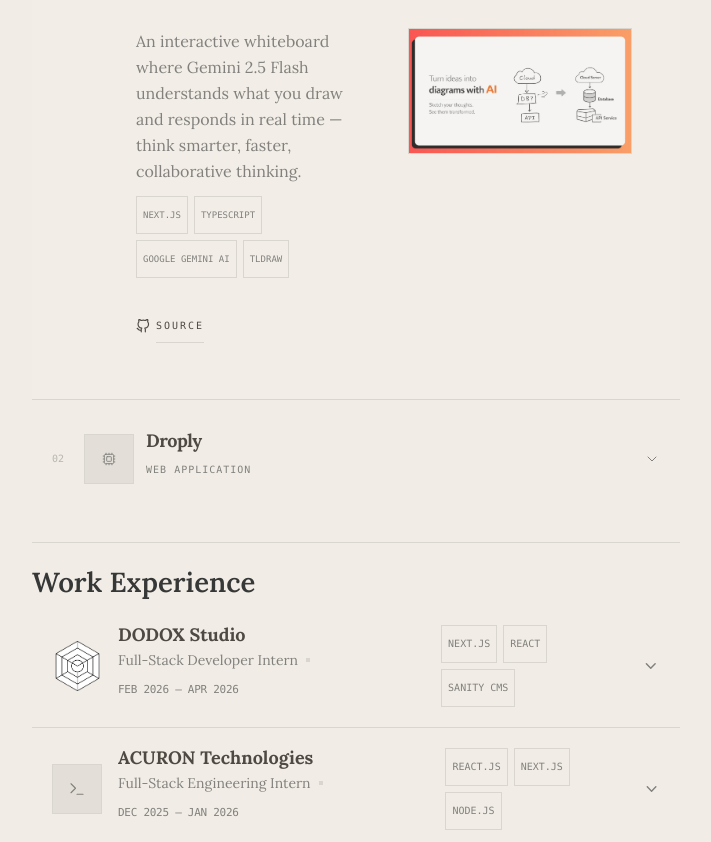
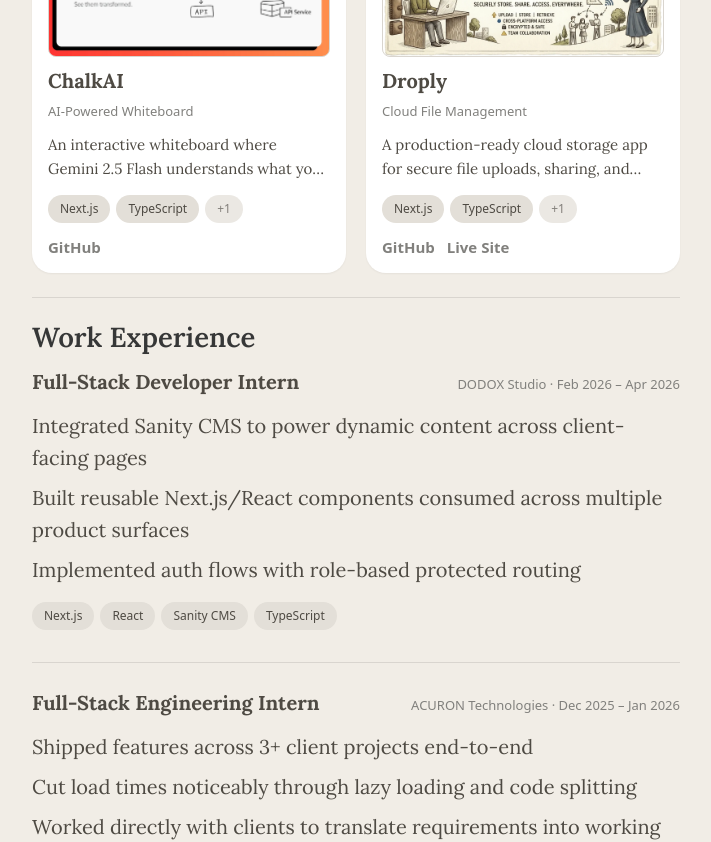
Before and after one commit to Abhishek-Sonje/Portfolio-V2, a Next.js app: page / in a window 1280 px wide. Shown: the part 1060-1902 px from the top of the page, without its empty margins (284-995 px from the left). Built offline with nearby package versions, Linux system fonts and the light colour scheme.

Commit message:
feat: add design tokens, layout utilities, and initial experience and project components

```diff
--- a/src/app/globals.css
+++ b/src/app/globals.css
@@ -383,6 +383,47 @@
     border-radius: var(--radius-pill);
     white-space: nowrap;
   }
+
+  .project-card {
+    background-color: var(--color-white);
+    border-radius: var(--radius-lg);
+    box-shadow: var(--shadow-subtle);
+    padding: var(--space-5);
+    display: flex;
+    flex-direction: column;
+    gap: var(--space-3);
+    cursor: pointer;
+    transition: transform 150ms ease, box-shadow 150ms ease;
+  }
+
+  .project-card:hover {
+    box-shadow: 0px 4px 10px 0px rgba(0, 0, 0, 0.05);
+    transform: translateY(-2px);
+  }
+
+  .project-description-truncated {
+    font-family: var(--font-serif);
+    font-size: 15px;
+    line-height: 24px;
+    color: var(--foreground);
+    display: -webkit-box;
+    -webkit-line-clamp: 2;
+    -webkit-box-orient: vertical;
+    overflow: hidden;
+  }
+
+  .projects-list {
+    display: grid;
+    grid-template-columns: 1fr;
+    gap: var(--space-6);
+  }
+
+  @media (min-width: 640px) {
+    .projects-list {
+      grid-template-columns: repeat(2, 1fr);
+      gap: var(--space-6);
+    }
+  }
 }
 
 /* =============================================
--- a/src/components/experience/Experience.tsx
+++ b/src/components/experience/Experience.tsx
@@ -1,153 +1,46 @@
-"use client";
-
-import { useState } from "react";
 import { EXPERIENCE } from "@/lib/data";
-import { ChevronDown, Terminal, Cpu } from "lucide-react";
-import Image from "next/image";
 
 export default function Experience() {
-  const [expandedIndex, setExpandedIndex] = useState<number | null>(null);
-
   return (
     <section
       id="work"
       className="flex flex-col w-full bg-background relative scroll-mt-[calc(var(--nav-height)+var(--space-5))]"
     >
-      <div className="pb-2">
+      <div className="pb-4">
         <h2 className="type-section-heading">Work Experience</h2>
       </div>
 
-      <div className="flex flex-col w-full">
-        {EXPERIENCE.map((exp, idx) => {
-          const isExpanded = expandedIndex === idx;
-          const isActive = exp.active;
+      <div className="flex flex-col gap-8">
+        {EXPERIENCE.map((exp, idx) => (
+          <div key={idx} className="flex flex-col gap-4">
+            {idx > 0 && <hr className="border-t border-border-subtle pt-4" />}
 
-          return (
-            <div
-              key={idx}
-              className={`group flex flex-col w-full border-b border-border-subtle last:border-b-0 transition-colors duration-300 ${
-                isExpanded ? "bg-surface-raised/10" : "hover:bg-surface/30"
-              }`}
-            >
-              {/* Row Trigger */}
-              <div
-                className="flex flex-col md:flex-row md:items-center justify-between p-6 cursor-pointer gap-4"
-                onClick={() => setExpandedIndex(isExpanded ? null : idx)}
-              >
-                <div className="flex items-start md:items-center gap-5">
-                  {/* Clean Logo/Icon Area - No Borders */}
-                  <div className="flex shrink-0 items-center justify-center size-10">
-                    {exp.logo ? (
-                      <Image
-                        width={40}
-                        height={40}
-                        src={exp.logo}
-                        alt={`${exp.company} logo`}
-                        className="size-full object-contain filter grayscale group-hover:grayscale-0 transition-all"
-                      />
-                    ) : (
-                      <div className="flex size-10 items-center justify-center bg-surface-overlay text-foreground-tertiary border border-border-subtle">
-                        <Terminal size={18} strokeWidth={1.5} />
-                      </div>
-                    )}
+            <div className="flex flex-col md:flex-row md:items-baseline md:justify-between gap-1">
+              <h3 className="type-bold-body text-foreground-heading">
+                {exp.role}
+              </h3>
+              <span className="type-meta-byline text-foreground-secondary">
+                {exp.company} &middot; {exp.period}
+              </span>
             </div>
 
-                  {/* Identity Block */}
-                  <div className="flex flex-col">
-                    <div className="flex items-center gap-3">
-                      <h3 className="text-lg font-bold text-foreground leading-none">
-                        {exp.company}
-                      </h3>
-                      {isActive && (
-                        <span className="flex items-center gap-1.5">
-                          <span className="size-1.5 bg-accent animate-pulse" />
-                          <span className="text-[10px] font-mono uppercase tracking-widest text-accent">
-                            Present
-                          </span>
-                        </span>
-                      )}
-                    </div>
-                    <div className="flex flex-wrap items-center gap-x-3 gap-y-1 mt-1.5">
-                      <span className="text-sm text-foreground-secondary font-medium">
-                        {exp.role}
-                      </span>
-                      <span className="hidden md:block size-1 bg-border-strong" />
-                      <span className="text-[11px] font-mono text-foreground-tertiary uppercase tracking-tight">
-                        {exp.period}
-                      </span>
-                    </div>
-                  </div>
-                </div>
-
-                {/* Status & Toggle Area */}
-                <div className="flex items-center justify-between md:justify-end gap-6 pl-0 md:pl-0 mt-4 md:mt-0 w-full md:w-auto">
-                  <div className="flex flex-wrap gap-2">
-                    {!isExpanded &&
-                      exp.stack.slice(0, 3).map((tech) => (
-                        <span
-                          key={tech}
-                          className="text-[10px] font-mono text-foreground-tertiary border border-border-subtle px-1.5 py-0.5 uppercase"
-                        >
-                          {tech}
-                        </span>
-                      ))}
-                  </div>
-                  <ChevronDown
-                    size={18}
-                    className={`text-foreground-tertiary transition-transform duration-500 ${isExpanded ? "rotate-180" : ""}`}
-                  />
-                </div>
-              </div>
-
-              {/* Expanded Content Section */}
-              <div
-                className={`transition-all duration-500 ease-in-out overflow-hidden ${
-                  isExpanded
-                    ? "max-h-[2000px] opacity-100"
-                    : "max-h-0 opacity-0"
-                }`}
-              >
-                <div className="px-6 md:pl-[84px] pb-10">
-                  <div className="flex flex-col gap-8 border-t border-border-subtle pt-8">
-                    {/* Points Section */}
-                    <div className="grid grid-cols-1 gap-4">
-                      {exp.points.map((point, i) => (
-                        <div key={i} className="group/item flex gap-4">
-                          <span className="text-foreground-tertiary font-mono text-[10px] mt-1 shrink-0 opacity-50 group-hover/item:opacity-100 transition-opacity">
-                            {String(i + 1).padStart(2, "0")}
-                          </span>
-                          <p className="text-sm text-foreground-secondary leading-relaxed max-w-3xl">
+            <div className="flex flex-col gap-3">
+              {exp.points.map((point, pointIdx) => (
+                <p key={pointIdx} className="type-article-body text-foreground leading-relaxed">
                   {point}
                 </p>
-                        </div>
               ))}
             </div>
 
-                    {/* Detailed Tech Stack */}
-                    <div className="flex flex-col gap-3">
-                      <div className="flex items-center gap-2">
-                        <Cpu size={12} className="text-foreground-tertiary" />
-                        <span className="text-[10px] font-mono uppercase tracking-widest text-foreground-tertiary">
-                          Stack Architecture
-                        </span>
-                      </div>
-                      <div className="flex flex-wrap gap-2">
+            <div className="flex flex-wrap gap-1.5 pt-1">
               {exp.stack.map((tech) => (
-                          <span
-                            key={tech}
-                            className="font-mono text-[11px] px-2.5 py-1 bg-surface-overlay border border-border text-foreground-secondary hover:border-accent hover:text-foreground transition-all cursor-default"
-                          >
+                <span key={tech} className="tech-pill">
                   {tech}
                 </span>
               ))}
             </div>
           </div>
-                  </div>
-                </div>
-              </div>
-            </div>
-          );
-        })}
+        ))}
       </div>
     </section>
   );
--- a/src/components/projects/Projects.tsx
+++ b/src/components/projects/Projects.tsx
@@ -1,164 +1,194 @@
 "use client";
 
+import { PROJECTS } from "@/lib/data";
+import { Project } from "@/types";
 import { useState } from "react";
-import { PROJECTS } from "@/lib/data";
-import { ChevronDown, Globe, Layers, ArrowUpRight, Cpu } from "lucide-react";
-import { FiGithub } from "react-icons/fi";
 import Image from "next/image";
-import Link from "next/link";
+import { motion, AnimatePresence } from "framer-motion";
 
 export default function Projects() {
-  const [expandedIndex, setExpandedIndex] = useState<number | null>(0);
+  const [selectedProject, setSelectedProject] = useState<Project | null>(null);
 
   return (
     <section
       id="projects"
       className="flex flex-col w-full bg-background relative scroll-mt-[calc(var(--nav-height)+var(--space-5))]"
     >
-      <div className="pb-2">
+      <div className="pb-4">
         <h2 className="type-section-heading">Projects</h2>
       </div>
 
-      <div className="flex flex-col w-full">
-        {PROJECTS.map((project, idx) => {
-          const isExpanded = expandedIndex === idx;
-
-          return (
+      <div className="projects-list">
+        {PROJECTS.map((project, idx) => (
           <div
             key={idx}
-              className={`group flex flex-col w-full border-b border-border-subtle last:border-b-0 transition-colors duration-500 ${
-                isExpanded ? "bg-surface-raised/5" : "hover:bg-surface/30"
-              }`}
+            className="project-card"
+            onClick={() => setSelectedProject(project)}
           >
-              {/* Row Trigger */}
-              <div
-                className="flex items-center justify-between px-4 md:px-6 py-6 md:py-8 cursor-pointer gap-4"
-                onClick={() => setExpandedIndex(isExpanded ? null : idx)}
-              >
-                <div className="flex items-center gap-4 md:gap-6">
-                  {/* Index - Smaller and always visible */}
-                  <span className="font-mono text-[9px] md:text-[10px] text-foreground-tertiary/50">
-                    {idx + 1 < 10 ? `0${idx + 1}` : idx + 1}
-                  </span>
-
-                  <div className="flex items-center gap-4">
-                    <div className="relative flex shrink-0 items-center justify-center size-9 md:size-10 overflow-hidden">
-                      {project.logo ? (
-                        <Image
-                          width={40}
-                          height={40}
-                          src={project.logo}
-                          alt={project.title}
-                          className={`size-full object-contain transition-all duration-500 ${isExpanded ? "grayscale-0" : "grayscale opacity-50"}`}
-                        />
-                      ) : (
-                        <div className="flex size-9 md:size-10 items-center justify-center bg-surface-overlay border border-border-subtle">
-                          <Cpu
-                            size={14}
-                            strokeWidth={1.5}
-                            className="text-foreground-tertiary"
-                          />
-                        </div>
-                      )}
-                    </div>
-
-                    <div className="flex flex-col">
-                      <h3 className="text-base md:text-lg font-bold text-foreground leading-none tracking-tight">
-                        {project.title}
-                      </h3>
-                      <span className="text-[10px] font-mono uppercase tracking-widest text-foreground-tertiary mt-1">
-                        {project.category || "Full Stack"}
-                      </span>
-                    </div>
-                  </div>
-                </div>
-
-                {/* Chevron - Simplified for mobile */}
-                <div
-                  className={`transition-transform duration-500 ${isExpanded ? "rotate-180 text-foreground" : "text-foreground-tertiary"}`}
-                >
-                  <ChevronDown size={16} strokeWidth={1.5} />
-                </div>
-              </div>
-
-              {/* Expanded Content */}
-              <div
-                className={`transition-all duration-700 ease-[cubic-bezier(0.2,0,0,1)] overflow-hidden ${
-                  isExpanded
-                    ? "max-h-[1500px] opacity-100"
-                    : "max-h-0 opacity-0"
-                }`}
-              >
-                <div className="px-4 md:pl-[104px] md:pr-12 pb-10">
-                  <div className="flex flex-col lg:grid lg:grid-cols-2 gap-8 md:gap-12 border-t border-border-subtle/50 pt-8">
-                    {/* Visual Media - Placed first on mobile for engagement */}
-                    <div className="order-1 lg:order-2">
-                      <div className="relative aspect-[16/10] md:aspect-[16/9] w-full bg-surface-overlay border border-border-subtle group/image overflow-hidden">
+            {project.image ? (
+              <div className="relative aspect-[16/10] md:aspect-[16/9] w-full bg-surface-overlay overflow-hidden rounded-md border border-border-subtle">
                 <Image
                   src={project.image}
                   alt={project.title}
                   fill
-                          className="object-cover opacity-90 lg:opacity-80 lg:group-hover/image:opacity-100 lg:group-hover/image:scale-[1.02] transition-all duration-700 ease-out"
-                          sizes="(max-width: 768px) 100vw, 50vw"
+                  priority={idx === 0}
+                  className="object-cover"
+                  sizes="(max-width: 640px) 100vw, 340px"
                 />
               </div>
+            ) : null}
+
+            <div className="flex flex-col gap-1">
+              <h3 className="type-bold-body text-foreground-heading">
+                {project.title}
+              </h3>
+              {project.subtitle && (
+                <p className="type-meta-byline text-foreground-secondary">
+                  {project.subtitle}
+                </p>
+              )}
             </div>
 
-                    {/* Details - Second on mobile */}
-                    <div className="order-2 lg:order-1 flex flex-col justify-between space-y-6">
-                      <div className="space-y-4">
-                        <p className="text-sm md:text-base text-foreground-secondary leading-relaxed font-normal">
+            <p className="project-description-truncated mt-1">
               {project.description}
             </p>
 
-                        {/* Tags - Scrollable on very small screens if they overflow */}
+            <div className="flex flex-wrap gap-1.5 mt-2">
+              {project.stack.slice(0, 2).map((tech) => (
+                <span key={tech} className="tech-pill">
+                  {tech}
+                </span>
+              ))}
+              {project.stack.length > 3 && (
+                <span className="tech-pill opacity-70">
+                  +{project.stack.length - 3}
+                </span>
+              )}
+            </div>
+
+            <div className="flex gap-4 pt-2 mt-auto">
+              {project.github && (
+                <a
+                  href={project.github}
+                  target="_blank"
+                  rel="noopener noreferrer"
+                  className="type-ui-label text-foreground-secondary hover:text-accent hover:underline hover:underline-offset-4"
+                  onClick={(e) => e.stopPropagation()}
+                >
+                  GitHub
+                </a>
+              )}
+              {project.live && (
+                <a
+                  href={project.live}
+                  target="_blank"
+                  rel="noopener noreferrer"
+                  className="type-ui-label text-foreground-secondary hover:text-accent hover:underline hover:underline-offset-4"
+                  onClick={(e) => e.stopPropagation()}
+                >
+                  Live Site
+                </a>
+              )}
+            </div>
+          </div>
+        ))}
+      </div>
+
+      {/* Modal Dialog */}
+      <AnimatePresence>
+        {selectedProject && (
+          <motion.div
+            initial={{ opacity: 0 }}
+            animate={{ opacity: 1 }}
+            exit={{ opacity: 0 }}
+            className="fixed inset-0 z-50 flex items-center justify-center p-4 bg-black/40 backdrop-blur-sm"
+            onClick={() => setSelectedProject(null)}
+          >
+            <motion.div
+              initial={{ opacity: 0, scale: 0.95, y: 15 }}
+              animate={{ opacity: 1, scale: 1, y: 0 }}
+              exit={{ opacity: 0, scale: 0.95, y: 15 }}
+              transition={{ type: "spring", damping: 28, stiffness: 350 }}
+              className="relative w-full max-w-2xl bg-background rounded-[20px] border border-border-subtle shadow-2xl overflow-hidden max-h-[85vh] flex flex-col cursor-default"
+              onClick={(e) => e.stopPropagation()}
+            >
+              {/* Close Button */}
+              <button
+                onClick={() => setSelectedProject(null)}
+                className="absolute top-4 right-4 z-10 w-8 h-8 rounded-full bg-surface-overlay border border-border-subtle flex items-center justify-center text-foreground hover:bg-border transition-colors cursor-pointer text-xl font-bold"
+                aria-label="Close dialog"
+              >
+                &times;
+              </button>
+
+              <div className="overflow-y-auto p-6 md:p-8 flex flex-col gap-5">
+                {/* Visual Image */}
+                {selectedProject.image && (
+                  <div className="relative aspect-[16/10] md:aspect-[16/9] w-full bg-surface-overlay overflow-hidden rounded-md border border-border-subtle shrink-0">
+                    <Image
+                      src={selectedProject.image}
+                      alt={selectedProject.title}
+                      fill
+                      className="object-cover"
+                      sizes="(max-width: 768px) 100vw, 600px"
+                    />
+                  </div>
+                )}
+
+                {/* Header Info */}
+                <div className="flex flex-col gap-1">
+                  <h3 className="type-post-title text-foreground-heading leading-tight">
+                    {selectedProject.title}
+                  </h3>
+                  {selectedProject.subtitle && (
+                    <p className="type-subtitle-deck text-foreground-secondary">
+                      {selectedProject.subtitle}
+                    </p>
+                  )}
+                </div>
+
+                {/* Full Description */}
+                <p className="type-article-body text-foreground">
+                  {selectedProject.description}
+                </p>
+
+                {/* Tech stack */}
                 <div className="flex flex-wrap gap-1.5">
-                          {project.stack.map((tech) => (
-                            <span
-                              key={tech}
-                              className="text-[8px] md:text-[9px] font-mono px-2 py-0.5 border border-border-subtle text-foreground-tertiary uppercase"
-                            >
+                  {selectedProject.stack.map((tech) => (
+                    <span key={tech} className="tech-pill">
                       {tech}
                     </span>
                   ))}
                 </div>
-                      </div>
 
-                      {/* Links - Larger touch targets for mobile */}
-                      <div className="flex items-center gap-6 pt-2">
-                        {project.github && (
-                          <Link
-                            href={project.github}
+                {/* Links */}
+                <div className="flex gap-6 pt-2 border-t border-border-subtle">
+                  {selectedProject.github && (
+                    <a
+                      href={selectedProject.github}
                       target="_blank"
-                            className="flex items-center gap-2 text-[10px] font-mono uppercase tracking-[0.2em] text-foreground py-2"
+                      rel="noopener noreferrer"
+                      className="type-ui-label text-foreground-secondary hover:text-accent hover:underline flex items-center gap-1"
                     >
-                            <FiGithub size={14} />
-                            <span className="border-b border-border-subtle">
-                              Source
-                            </span>
-                          </Link>
+                      GitHub Source
+                    </a>
                   )}
-                        {project.live && (
-                          <Link
-                            href={project.live}
+                  {selectedProject.live && (
+                    <a
+                      href={selectedProject.live}
                       target="_blank"
-                            className="flex items-center gap-2 text-[10px] font-mono uppercase tracking-[0.2em] text-foreground py-2"
+                      rel="noopener noreferrer"
+                      className="type-ui-label text-foreground-secondary hover:text-accent hover:underline flex items-center gap-1"
                     >
-                            <Globe size={14} />
-                            <span className="border-b border-border-subtle">
-                              Live
-                            </span>
-                          </Link>
+                      Live Website
+                    </a>
                   )}
                 </div>
               </div>
-                  </div>
-                </div>
-              </div>
-            </div>
-          );
-        })}
-      </div>
+            </motion.div>
+          </motion.div>
+        )}
+      </AnimatePresence>
     </section>
   );
 }
```
Lines whose indentation alone changed are shown as unchanged.
